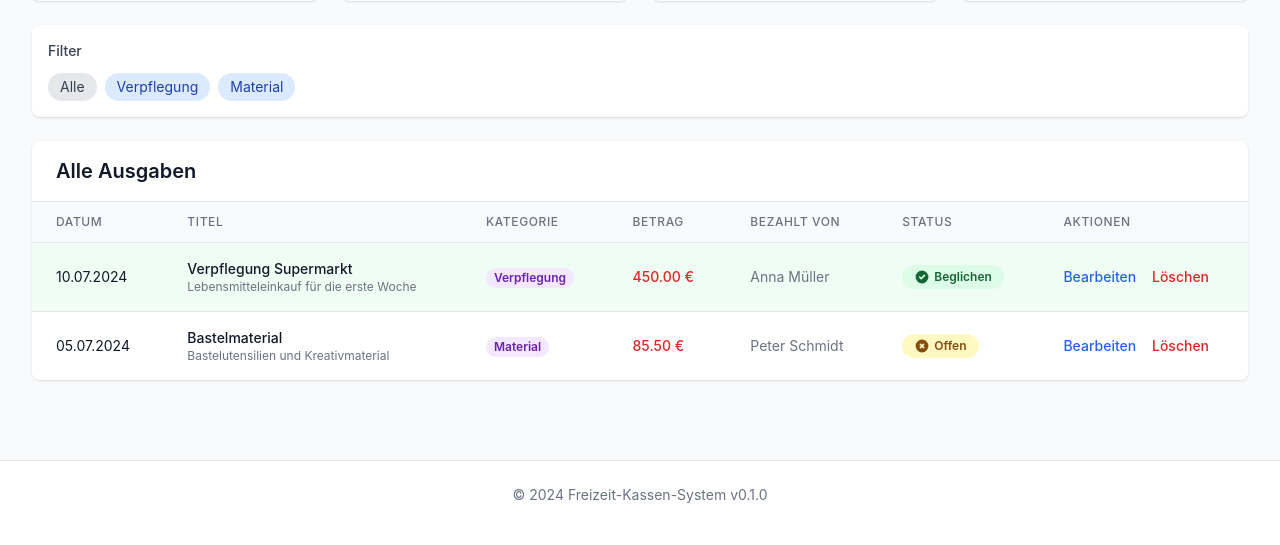
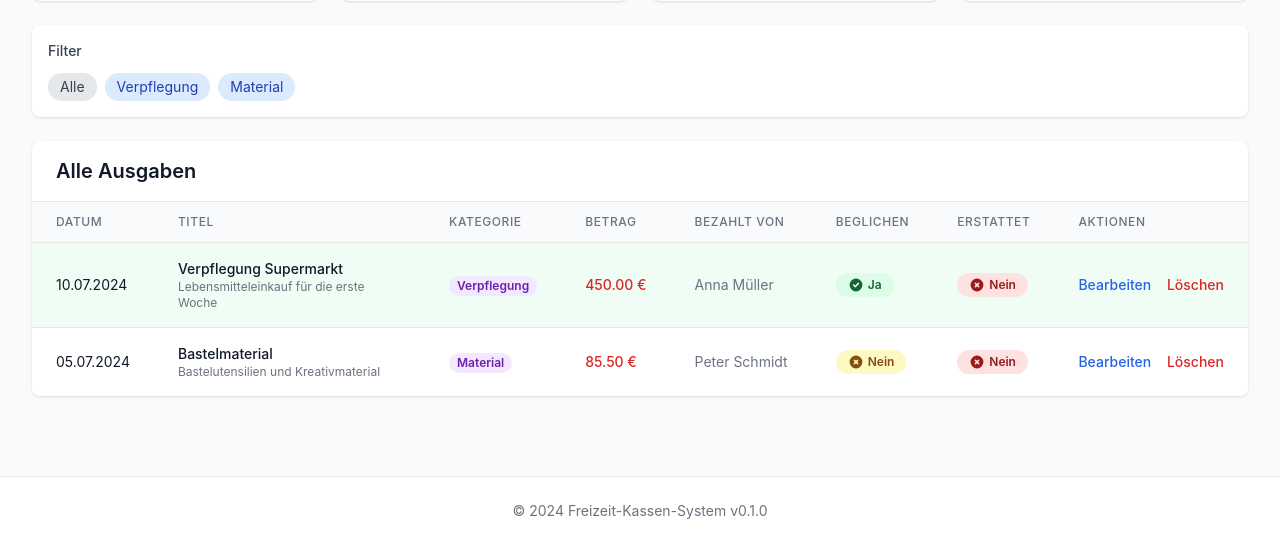
Before and after one commit to ptC7H12/MGBFreizeitplaner, a FastAPI app: page /expenses/ in a window 1280 px wide; the page is wider, and only the part inside the window is pictured. Shown: the part 359-904 px from the top of that part. Before the commit the page ends 862 px from the top of that part, so only its background shows below. Run offline with FastAPI, Linux system fonts and the light colour scheme; the visitor is signed in with stand-in values (Sample User, id 1); some libraries are stand-ins or nearby versions.

Commit message:
Add bidirectional sync between expense reimbursement and tasks
- Add toggle_reimbursed endpoint to toggle is_reimbursed status
- Automatically create/update/delete tasks when reimbursement status changes
- Add 'Erstattet' column to expenses list with toggle button
- Show toggle only for expenses with paid_by (those that need reimbursement)
- Rename 'Status' column to 'Beglichen' for clarity
- Change button text from 'Beglichen/Offen' to 'Ja/Nein' for consistency
- Resolves TODO #10

```diff
--- a/app/routers/expenses.py
+++ b/app/routers/expenses.py
@@ -251,8 +251,10 @@ async def update_expense(
 
 
 @router.post("/{expense_id}/toggle-settled")
-async def toggle_settled(expense_id: int, db: Session = Depends(get_db)):
+async def toggle_settled(expense_id: int, db: Session = Depends(get_db), event_id: int = Depends(get_current_event_id)):
     """Toggelt den Beglichen-Status einer Ausgabe"""
+    from app.models import Task
+
     expense = db.query(Expense).filter(Expense.id == expense_id).first()
 
     if not expense:
@@ -265,6 +267,52 @@ async def toggle_settled(expense_id: int, db: Session = Depends(get_db)):
     except Exception as e:
         db.rollback()
         raise HTTPException(status_code=500, detail="Fehler beim Aktualisieren")
+
+
+@router.post("/{expense_id}/toggle-reimbursed")
+async def toggle_reimbursed(expense_id: int, db: Session = Depends(get_db), event_id: int = Depends(get_current_event_id)):
+    """Toggelt den Erstattet-Status einer Ausgabe und synchronisiert mit Tasks"""
+    from app.models import Task
+    from datetime import datetime
+
+    expense = db.query(Expense).filter(Expense.id == expense_id).first()
+
+    if not expense:
+        raise HTTPException(status_code=404, detail="Ausgabe nicht gefunden")
+
+    try:
+        expense.is_reimbursed = not expense.is_reimbursed
+
+        # Synchronisiere mit Tasks
+        task = db.query(Task).filter(
+            Task.event_id == event_id,
+            Task.task_type == "expense_reimbursement",
+            Task.reference_id == expense_id
+        ).first()
+
+        if expense.is_reimbursed:
+            # Ausgabe wurde erstattet → Task als erledigt markieren/erstellen
+            if task:
+                task.is_completed = True
+                task.completed_at = datetime.utcnow()
+            else:
+                new_task = Task(
+                    task_type="expense_reimbursement",
+                    reference_id=expense_id,
+                    is_completed=True,
+                    event_id=event_id
+                )
+                db.add(new_task)
+        else:
+            # Ausgabe wurde als nicht erstattet markiert → Task löschen falls vorhanden
+            if task:
+                db.delete(task)
+
+        db.commit()
+        return RedirectResponse(url="/expenses", status_code=303)
+    except Exception as e:
+        db.rollback()
+        raise HTTPException(status_code=500, detail=f"Fehler beim Aktualisieren: {str(e)}")
 
 
 @router.post("/{expense_id}/delete")
--- a/app/templates/expenses/list.html
+++ b/app/templates/expenses/list.html
@@ -81,7 +81,8 @@
                     <th class="px-6 py-3 text-left text-xs font-medium text-gray-500 uppercase tracking-wider">Kategorie</th>
                     <th class="px-6 py-3 text-left text-xs font-medium text-gray-500 uppercase tracking-wider">Betrag</th>
                     <th class="px-6 py-3 text-left text-xs font-medium text-gray-500 uppercase tracking-wider">Bezahlt von</th>
-                    <th class="px-6 py-3 text-left text-xs font-medium text-gray-500 uppercase tracking-wider">Status</th>
+                    <th class="px-6 py-3 text-left text-xs font-medium text-gray-500 uppercase tracking-wider">Beglichen</th>
+                    <th class="px-6 py-3 text-left text-xs font-medium text-gray-500 uppercase tracking-wider">Erstattet</th>
                     <th class="px-6 py-3 text-left text-xs font-medium text-gray-500 uppercase tracking-wider">Aktionen</th>
                 </tr>
             </thead>
@@ -119,15 +120,36 @@
                                     <svg class="w-4 h-4 mr-1" fill="currentColor" viewBox="0 0 20 20">
                                         <path fill-rule="evenodd" d="M10 18a8 8 0 100-16 8 8 0 000 16zm3.707-9.293a1 1 0 00-1.414-1.414L9 10.586 7.707 9.293a1 1 0 00-1.414 1.414l2 2a1 1 0 001.414 0l4-4z" clip-rule="evenodd"/>
                                     </svg>
-                                    Beglichen
+                                    Ja
                                 {% else %}
                                     <svg class="w-4 h-4 mr-1" fill="currentColor" viewBox="0 0 20 20">
                                         <path fill-rule="evenodd" d="M10 18a8 8 0 100-16 8 8 0 000 16zM8.707 7.293a1 1 0 00-1.414 1.414L8.586 10l-1.293 1.293a1 1 0 101.414 1.414L10 11.414l1.293 1.293a1 1 0 001.414-1.414L11.414 10l1.293-1.293a1 1 0 00-1.414-1.414L10 8.586 8.707 7.293z" clip-rule="evenodd"/>
                                     </svg>
-                                    Offen
+                                    Nein
                                 {% endif %}
                             </button>
                         </form>
+                    </td>
+                    <td class="px-6 py-4 whitespace-nowrap text-sm">
+                        {% if expense.paid_by %}
+                        <form method="post" action="/expenses/{{ expense.id }}/toggle-reimbursed" class="inline">
+                            <button type="submit" class="inline-flex items-center px-3 py-1 rounded-full text-xs font-semibold {% if expense.is_reimbursed %}bg-green-100 text-green-800 hover:bg-green-200{% else %}bg-red-100 text-red-800 hover:bg-red-200{% endif %} transition">
+                                {% if expense.is_reimbursed %}
+                                    <svg class="w-4 h-4 mr-1" fill="currentColor" viewBox="0 0 20 20">
+                                        <path fill-rule="evenodd" d="M10 18a8 8 0 100-16 8 8 0 000 16zm3.707-9.293a1 1 0 00-1.414-1.414L9 10.586 7.707 9.293a1 1 0 00-1.414 1.414l2 2a1 1 0 001.414 0l4-4z" clip-rule="evenodd"/>
+                                    </svg>
+                                    Ja
+                                {% else %}
+                                    <svg class="w-4 h-4 mr-1" fill="currentColor" viewBox="0 0 20 20">
+                                        <path fill-rule="evenodd" d="M10 18a8 8 0 100-16 8 8 0 000 16zM8.707 7.293a1 1 0 00-1.414 1.414L8.586 10l-1.293 1.293a1 1 0 101.414 1.414L10 11.414l1.293 1.293a1 1 0 001.414-1.414L11.414 10l1.293-1.293a1 1 0 00-1.414-1.414L10 8.586 8.707 7.293z" clip-rule="evenodd"/>
+                                    </svg>
+                                    Nein
+                                {% endif %}
+                            </button>
+                        </form>
+                        {% else %}
+                        <span class="text-gray-400 text-xs">-</span>
+                        {% endif %}
                     </td>
                     <td class="px-6 py-4 whitespace-nowrap text-sm font-medium space-x-3">
                         <a href="/expenses/{{ expense.id }}/edit" class="text-blue-600 hover:text-blue-800">
@@ -143,7 +165,7 @@
                 </tr>
                 {% if expense.notes %}
                 <tr class="bg-gray-50">
-                    <td colspan="7" class="px-6 py-2 text-sm text-gray-600">
+                    <td colspan="8" class="px-6 py-2 text-sm text-gray-600">
                         <strong>Notiz:</strong> {{ expense.notes }}
                         {% if expense.receipt_number %}
                         <span class="ml-4"><strong>Beleg-Nr:</strong> {{ expense.receipt_number }}</span>
```
